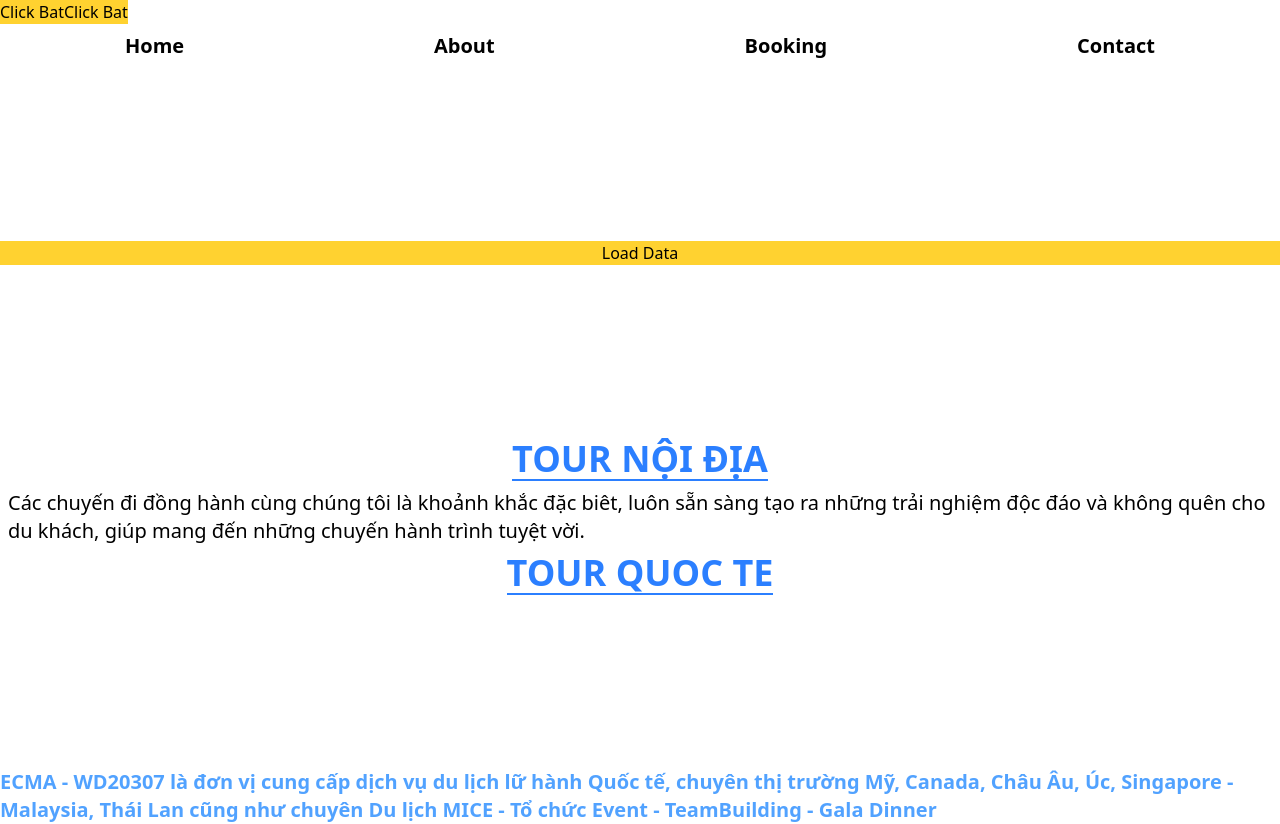
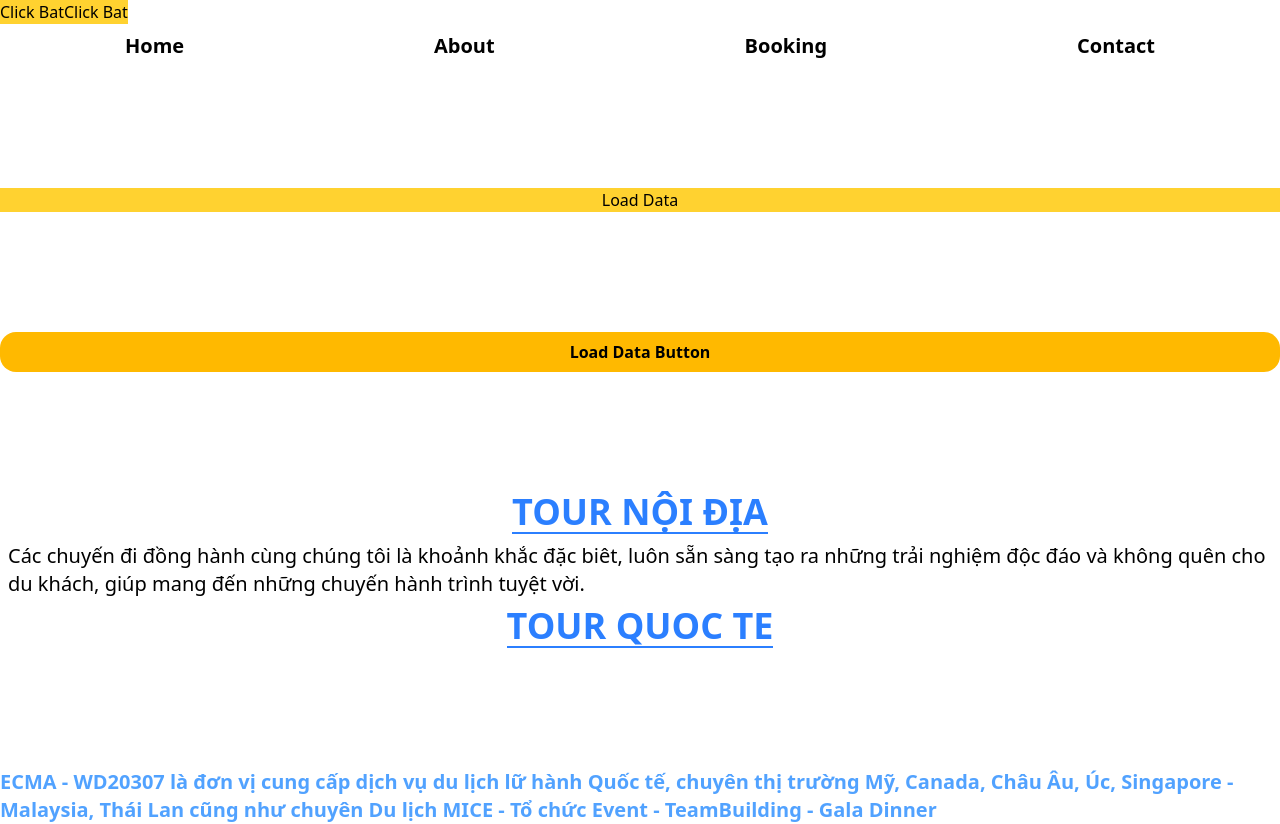
Before and after one commit to vanhoa690/ecmascript-fall25, a React (Vite) app in the folder react-tour-app/: page / in a window 1280 px wide. Built offline with nearby package versions, Linux system fonts and the light colour scheme.

Commit message:
props on Click

```diff
--- a/react-tour-app/src/components/Button.jsx
+++ b/react-tour-app/src/components/Button.jsx
@@ -1,6 +1,11 @@
-export default function Button({ label = 'Ten button mac dinh' }) {
+export default function Button({ label = 'Ten button mac dinh', onClick }) {
   return (
     // props.label
-    <button className="bg-amber-400 p-2 font-bold rounded-2xl">{label}</button>
+    <button
+      onClick={onClick}
+      className="bg-amber-400 p-2 font-bold rounded-2xl"
+    >
+      {label}
+    </button>
   )
 }
--- a/react-tour-app/src/pages/Home.jsx
+++ b/react-tour-app/src/pages/Home.jsx
@@ -3,6 +3,7 @@ import Footer from '../components/Footer'
 import Header from '../components/Header'
 import Heading from '../components/Heading'
 import TourCard from '../components/TourCard'
+import Button from '../components/Button'
 
 function Home() {
   // mock data
@@ -36,6 +37,7 @@ function Home() {
       <button onClick={loadData} className="bg-amber-300">
         Load Data
       </button>
+      <Button label="Load Data Button" onClick={loadData} />
       <main>
         {/* <h1 className="text-3xl text-blue-600 text-center font-bold border-b-2 border-b-orange-400 uppercase">
           Tour Nội Địa
```
